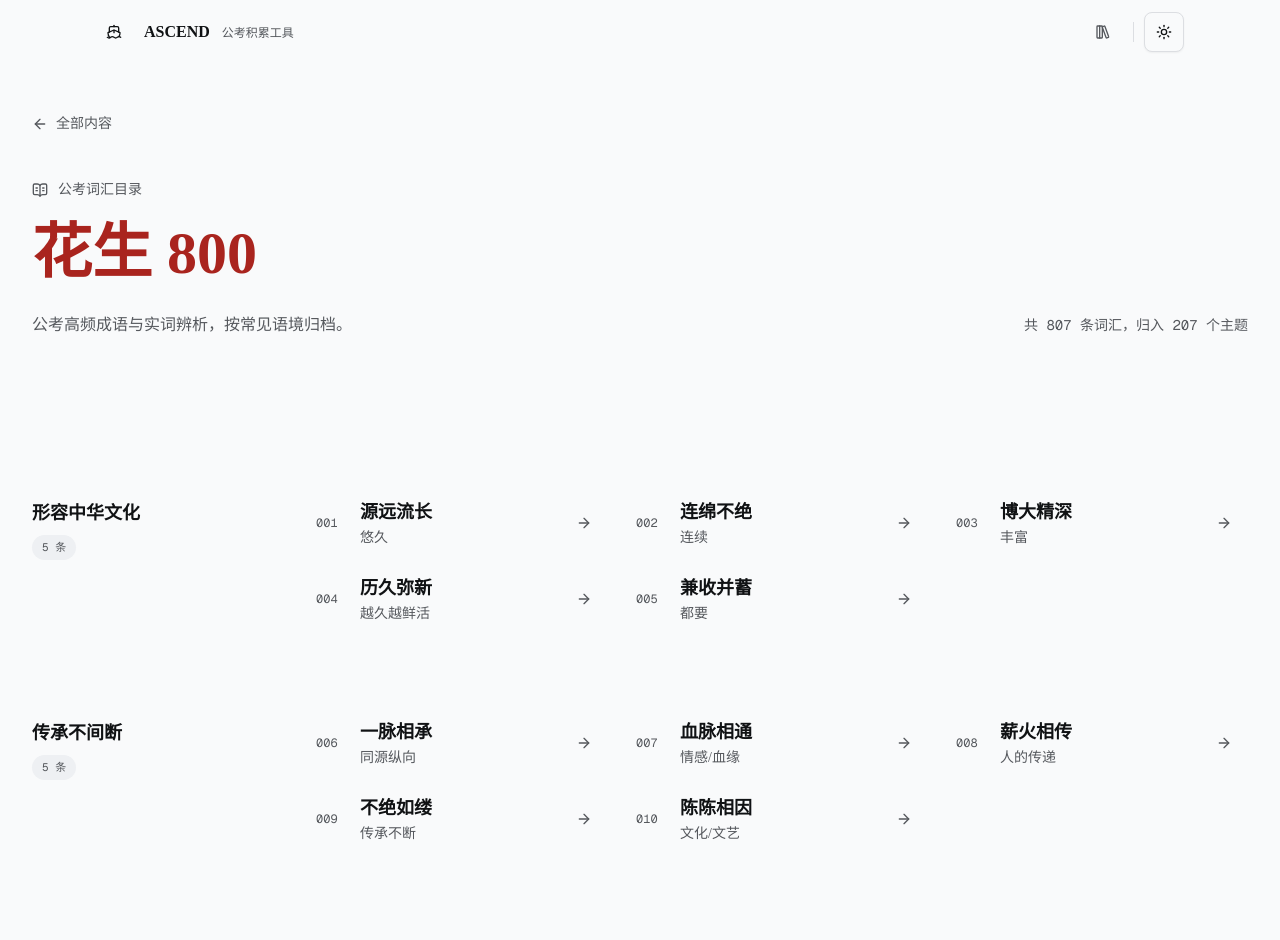
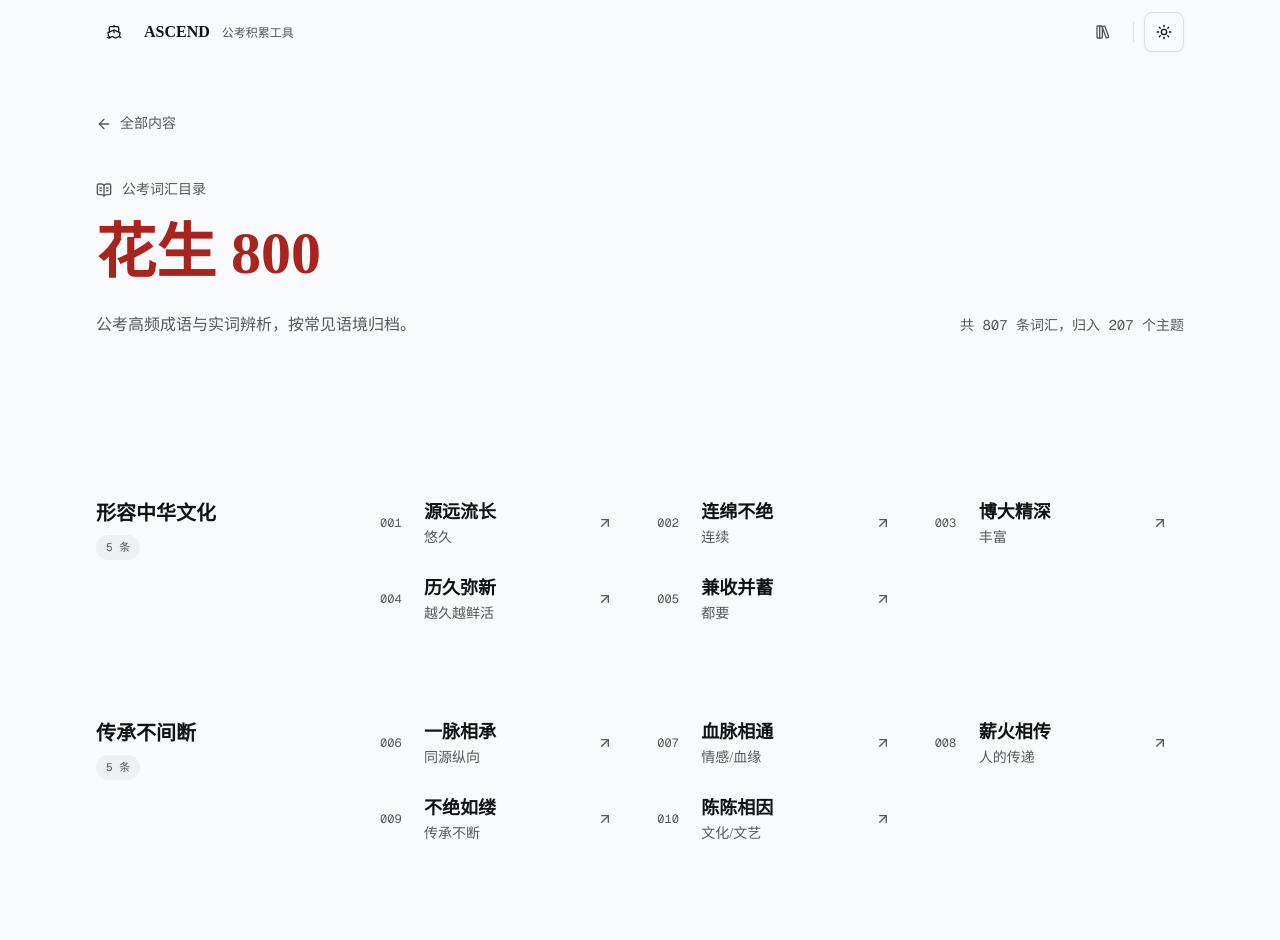
Before and after one commit to akira1ce/ascend, a Next.js app: page /peanut-vocab in a window 1280 px wide. Shown: the top 940 px of the page. Built offline with nearby package versions, Linux system fonts and the light colour scheme; a small style sheet from the web is missing.

Commit message:
style(peanut-vocab): refine vocabulary list styling and interactions

```diff
--- a/src/app/peanut-vocab/components/vocab-list.tsx
+++ b/src/app/peanut-vocab/components/vocab-list.tsx
@@ -4,14 +4,14 @@ import type { VocabGroup } from "../data";
 
 export function VocabList({ groups }: { groups: VocabGroup[] }) {
 	return (
-		<div className="mx-auto w-full max-w-7xl space-y-4 px-5 py-10 pb-24 sm:px-8 sm:py-14 sm:pb-28">
+		<div className="mx-auto w-full max-w-6xl space-y-4 px-5 py-10 pb-24 sm:px-8 sm:py-14 sm:pb-28">
 			{groups.map((group) => (
 				<section
 					key={`${group.name}-${group.entries[0].id}`}
 					className="grid gap-4 py-5 lg:grid-cols-[14rem_minmax(0,1fr)] lg:gap-12 lg:py-7"
 				>
 					<header className="flex items-center justify-between gap-4 self-start lg:block lg:pt-3">
-						<h2 className="max-w-56 text-lg leading-7 font-semibold text-balance">{group.name}</h2>
+						<h2 className="max-w-56 text-xl leading-7 font-bold text-balance">{group.name}</h2>
 						<p className="bg-muted text-muted-foreground mt-2 shrink-0 rounded-full px-2.5 py-1 font-mono text-[0.6875rem] tabular-nums lg:inline-flex">
 							{group.entries.length} 条
 						</p>
@@ -22,7 +22,7 @@ export function VocabList({ groups }: { groups: VocabGroup[] }) {
 							<Link
 								key={entry.id}
 								href={`/peanut-vocab/${entry.id}`}
-								className="group hover:bg-muted/70 focus-visible:bg-muted grid min-h-18 grid-cols-[2.75rem_minmax(0,1fr)_1.25rem] items-center rounded-md px-3 py-2.5 transition-[background-color,transform] duration-200 outline-none hover:-translate-y-px focus-visible:ring-2 focus-visible:ring-[var(--peanut-accent)] focus-visible:ring-inset active:translate-y-0"
+								className="group hover:bg-muted/70 focus-visible:bg-muted grid min-h-18 grid-cols-[2.75rem_minmax(0,1fr)_1.25rem] items-center rounded-md px-3 py-2.5 transition-all duration-200 outline-none hover:-translate-y-px"
 							>
 								<span className="text-muted-foreground font-mono text-xs tabular-nums">{String(entry.id).padStart(3, "0")}</span>
 								<span className="min-w-0 pr-3">
@@ -30,7 +30,7 @@ export function VocabList({ groups }: { groups: VocabGroup[] }) {
 									<span className="text-muted-foreground mt-0.5 block text-sm leading-5">{entry.distinction}</span>
 								</span>
 								<ArrowRight
-									className="text-muted-foreground size-4 transition-[color,transform] duration-200 group-hover:translate-x-1 group-hover:text-(--peanut-accent)"
+									className="text-muted-foreground size-4 -rotate-45 transition-all duration-200 group-hover:rotate-0 group-hover:text-(--peanut-accent)"
 									aria-hidden="true"
 								/>
 							</Link>
--- a/src/app/peanut-vocab/not-found.tsx
+++ /dev/null
@@ -1,21 +0,0 @@
-import { ArrowLeft } from "lucide-react";
-import Link from "next/link";
-
-export default function PeanutVocabNotFound() {
-	return (
-		<main id="main-content" className="bg-background flex min-h-[70svh] items-center">
-			<div className="mx-auto w-full max-w-xl px-5 py-16 sm:px-8">
-				<p className="font-mono text-sm text-[var(--peanut-accent)]">404</p>
-				<h1 className="mt-4 text-3xl font-semibold">没有找到这个词条</h1>
-				<p className="text-muted-foreground mt-4 leading-7">它可能已经调整了编号，返回目录可以继续浏览全部内容。</p>
-				<Link
-					href="/peanut-vocab"
-					className="mt-8 inline-flex min-h-10 items-center gap-2 rounded-sm pr-2 text-sm font-medium transition-colors outline-none hover:text-[var(--peanut-accent)] focus-visible:ring-2 focus-visible:ring-[var(--peanut-accent)] focus-visible:ring-offset-2"
-				>
-					<ArrowLeft className="size-4" aria-hidden="true" />
-					返回词汇目录
-				</Link>
-			</div>
-		</main>
-	);
-}
--- a/src/app/peanut-vocab/page.tsx
+++ b/src/app/peanut-vocab/page.tsx
@@ -13,7 +13,7 @@ export default function PeanutVocabPage() {
 	return (
 		<main id="main-content" className="bg-background min-h-screen">
 			<header>
-				<div className="mx-auto w-full max-w-7xl px-5 pt-8 pb-12 sm:px-8 sm:pt-10 sm:pb-16">
+				<div className="mx-auto w-full max-w-6xl px-5 pt-8 pb-12 sm:px-8 sm:pt-10 sm:pb-16">
 					<Link
 						href="/#tools"
 						className="text-muted-foreground hover:text-foreground inline-flex min-h-10 items-center gap-2 rounded-sm pr-2 text-sm transition-colors outline-none focus-visible:ring-2 focus-visible:ring-[var(--peanut-accent)] focus-visible:ring-offset-2"
```
